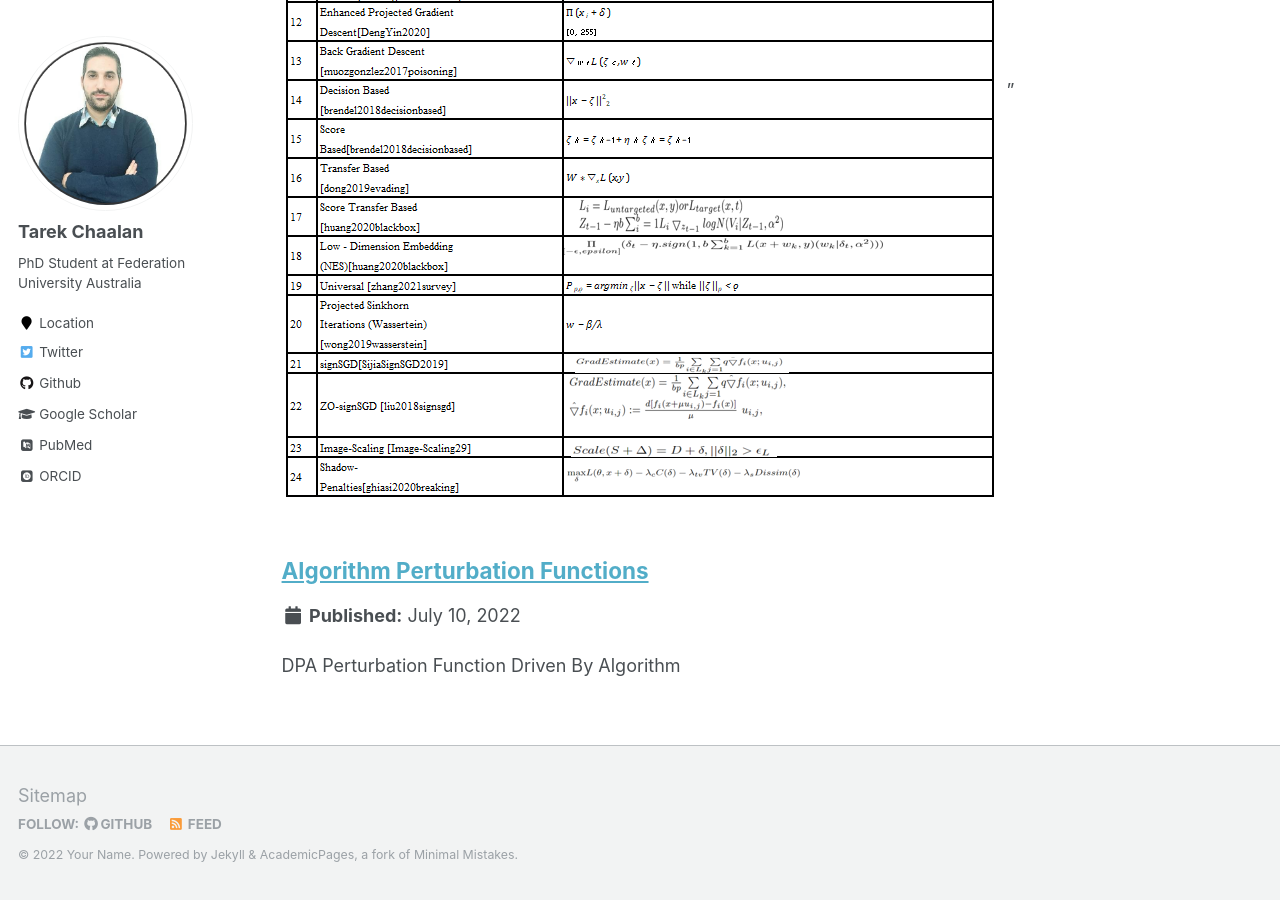
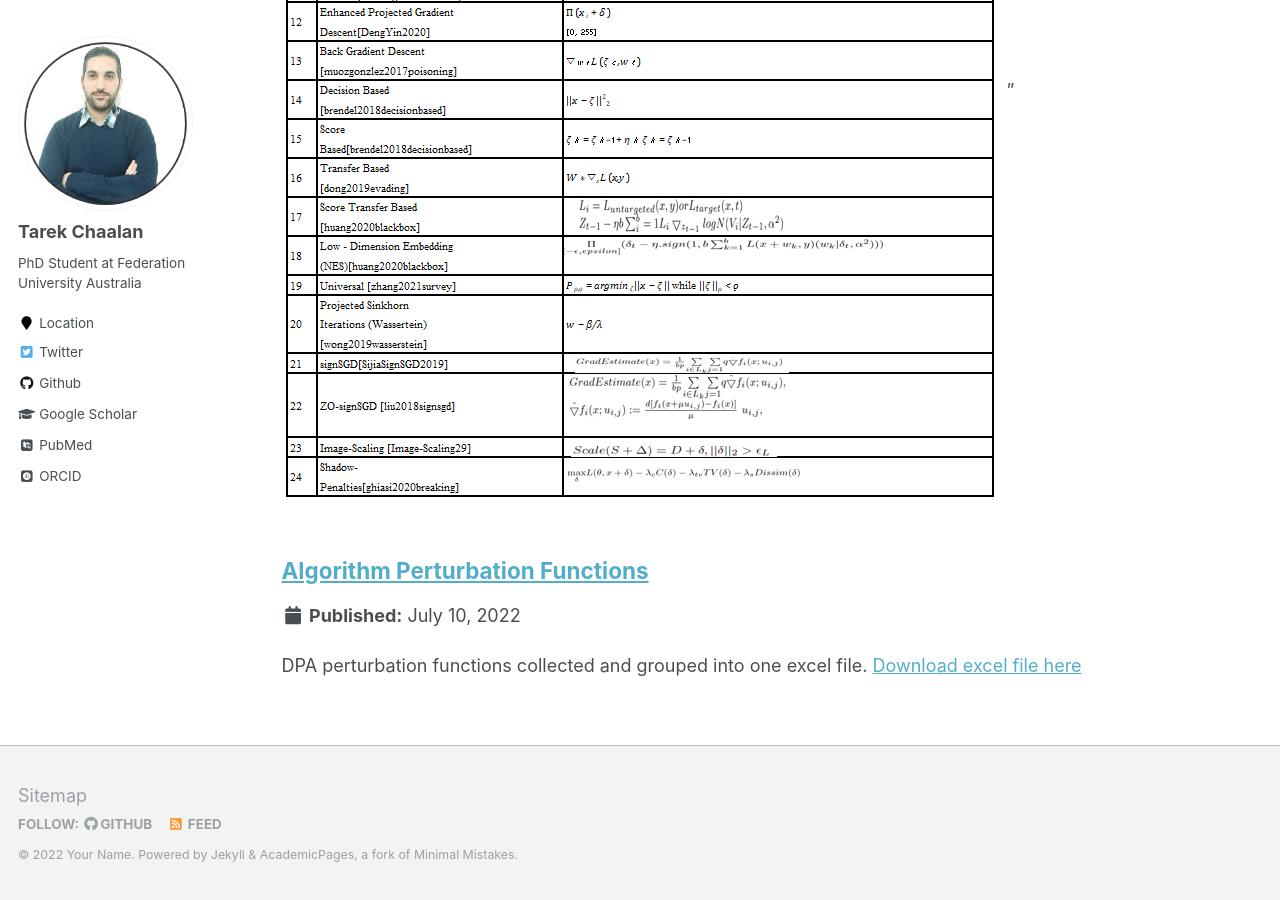
Before and after one commit to phoenixml/roadmap.github.io, a Jekyll site: the page built from _pages/portfolio.html, in a window 1280 px wide and 900 px high, scrolled down 669 px. Built offline with Jekyll 4.4.1, drawn with Linux system fonts in a browser that asks for light colours; some web fonts are replaced.

Commit message:
Signed-off-by: Tarek <14360476+tee2015@users.noreply.github.com>

```diff
--- a/_portfolio/portfolio-2.md
+++ b/_portfolio/portfolio-2.md
@@ -1,6 +1,5 @@
 ---
 title: "Algorithm Perturbation Functions"
-excerpt: "DPA Perturbation Function Driven By Algorithm<br/>"
 collection: portfolio
 ---
 
```
